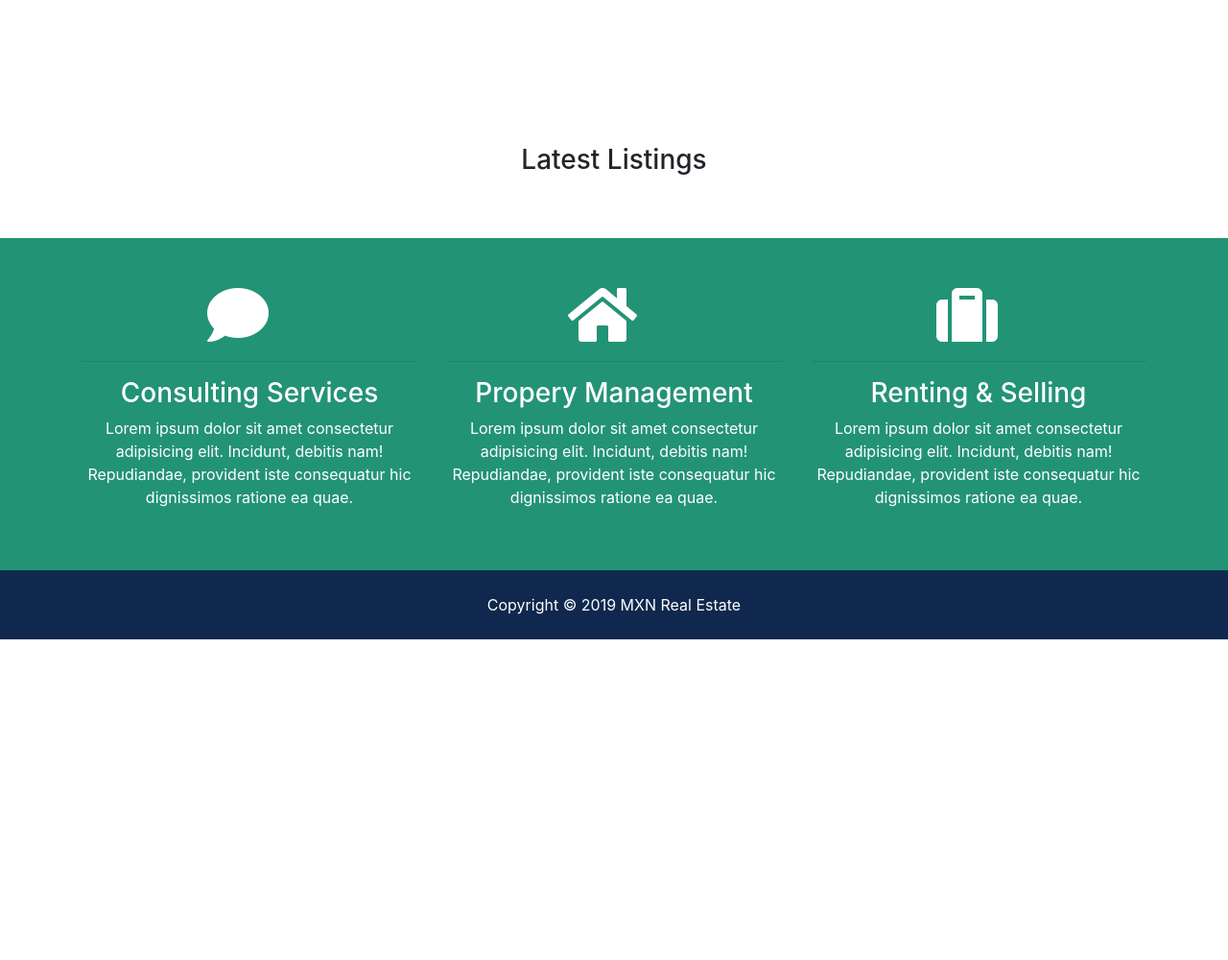
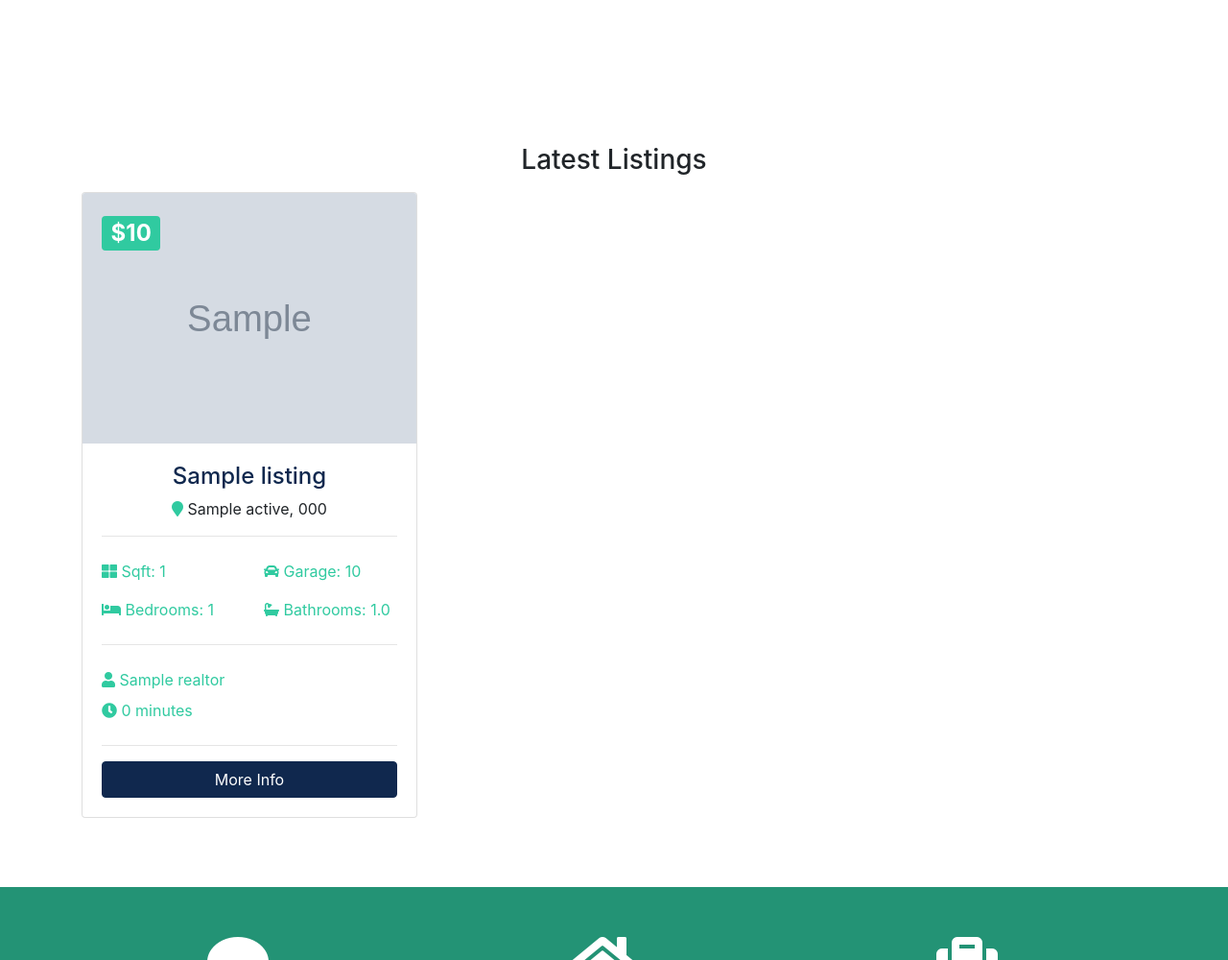
Before and after one commit to Mnunley1/MXN-Real-Estate, a Django app: page / in a window 1280 px wide. Shown: the part 684-1684 px from the top of the page at 96% size. Before the commit the page ends 1350 px from the top, so only its background shows below. Run offline with Django 3.2, Linux system fonts and the light colour scheme; tables that the repository leaves empty hold one stand-in row (values such as "Sample post"); grey boxes marked "Sample" are stand-in pictures; parts of the project's set-up code (start-up, migrations or seed data) failed here and were passed over; some libraries are stand-ins or nearby versions.

Commit message:
updated admin logo area, fixed latest listings area on index page

```diff
--- a/btre/static/css/admin.css
+++ b/btre/static/css/admin.css
@@ -6,6 +6,11 @@
 
 #branding h1 {
     color: #ffffff;
+}
+
+.fas fa-home {
+    width: 50px;
+    height: 50px;
 }
 
 a:link,
--- a/templates/admin/base_site.html
+++ b/templates/admin/base_site.html
@@ -3,7 +3,7 @@
 
 {% block branding %}
 <h1 id="head">
-    <img src="{% static 'img/logo.png' %}" alt="MXN Real Estate" height="50" width="80" class="brand_img"> Admin Area
+   Admin Area
 </h1>
 {% endblock %}
 {% block extrastyle %}
--- a/templates/pages/index.html
+++ b/templates/pages/index.html
@@ -78,20 +78,22 @@
         <h3 class="text-center mb-3">Latest Listings</h3>
         <div class="row">
         {% if listings %}
-                {% for listing in listngs %}
+        {% for listing in listings %}
+        <!-- Listing 1 -->
         <div class="col-md-6 col-lg-4 mb-4">
             <div class="card listing-preview">
                 <img class="card-img-top" src="{{ listing.photo_main.url }}" alt="">
                 <div class="card-img-overlay">
                     <h2>
-                                                <span class="badge badge-secondary text-white">{{ listing.price | intcomma }}</span>
+                        <span class="badge badge-secondary text-white">${{ listing.price | intcomma }}</span>
                     </h2>
                 </div>
                 <div class="card-body">
                     <div class="listing-heading text-center">
                         <h4 class="text-primary">{{ listing.title }}</h4>
                         <p>
-                                                    <i class="fas fa-map-marker text-secondary"><{{ listing.city }} {{ listing.state }} {{ listing.zipcode }}</p>
+                            <i class="fas fa-map-marker text-secondary"></i> {{ listing.city }} {{ listing.state }},
+                            {{ listing.zipcode }}</p>
                     </div>
                     <hr>
                     <div class="row py-2 text-secondary">
@@ -113,7 +115,7 @@
                     </div>
                     <div class="row text-secondary pb-2">
                         <div class="col-6">
-                                                    <i class="fas fa-clock"></i>{{ listing.list_date | timesince }}</div>
+                            <i class="fas fa-clock"></i> {{ listing.list_date | timesince }}</div>
                     </div>
                     <hr>
                     <a href="{% url 'listing' listing.id %}" class="btn btn-primary btn-block">More Info</a>
```
Lines whose indentation alone changed are shown as unchanged.
